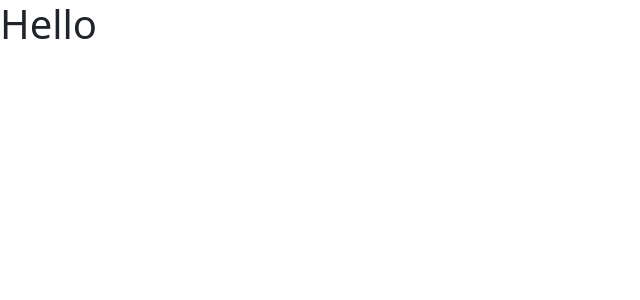
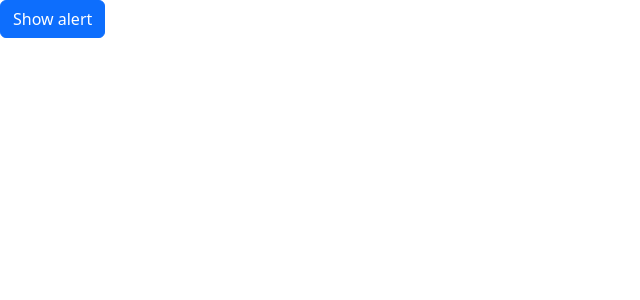
Before and after one commit to binhpham199x/react-ts-tutorial, a React (Vite) app: page / in a window 1280 px wide. Shown: the top 300 px of the page, without its empty margins (0-640 px from the left). Built offline with nearby package versions, Linux system fonts and the light colour scheme.

Commit message:
feat: add Alert component and Button component for showing an alert

```diff
--- a/src/App.tsx
+++ b/src/App.tsx
@@ -1,7 +1,22 @@
+import { useState } from "react";
+import Alert from "./components/Alert";
+import Button from "./components/Button";
+
 function App() {
+   const [state, setState] = useState(false);
+
    return (
       <>
-         <h1>Hello</h1>
+         {state == true ? (
+            <Alert onClose={() => setState(false)}>Warningggg</Alert>
+         ) : null}
+
+         <Button
+            type="btn"
+            onBtnClick={() => setState(true)}
+         >
+            Show alert
+         </Button>
       </>
    );
 }
--- /dev/null
+++ b/src/components/Alert.tsx
@@ -0,0 +1,24 @@
+import Button from "./Button";
+
+interface Props {
+   children: string;
+   onClose: () => void;
+}
+
+const Alert = ({ children, onClose }: Props) => {
+   return (
+      <div
+         className="alert alert-warning alert-dismissible fade show"
+         role="alert"
+         id="myAlert"
+      >
+         {children}
+         <Button
+            type="close-btn"
+            onBtnClick={onClose}
+         />
+      </div>
+   );
+};
+
+export default Alert;
--- /dev/null
+++ b/src/components/Button.tsx
@@ -0,0 +1,22 @@
+interface Props {
+   children?: string;
+   color?: string;
+   type: "btn" | "close-btn";
+   onBtnClick: () => void;
+}
+
+function Button({ children, color = "primary", type, onBtnClick }: Props) {
+   return (
+      <button
+         type="button"
+         className={type === "close-btn" ? "btn-close" : "btn btn-" + color}
+         data-bs-dismiss={type === "close-btn" ? "alert" : ""}
+         aria-label={type === "close-btn" ? "Close" : ""}
+         onClick={onBtnClick}
+      >
+         {children}
+      </button>
+   );
+}
+
+export default Button;
```
